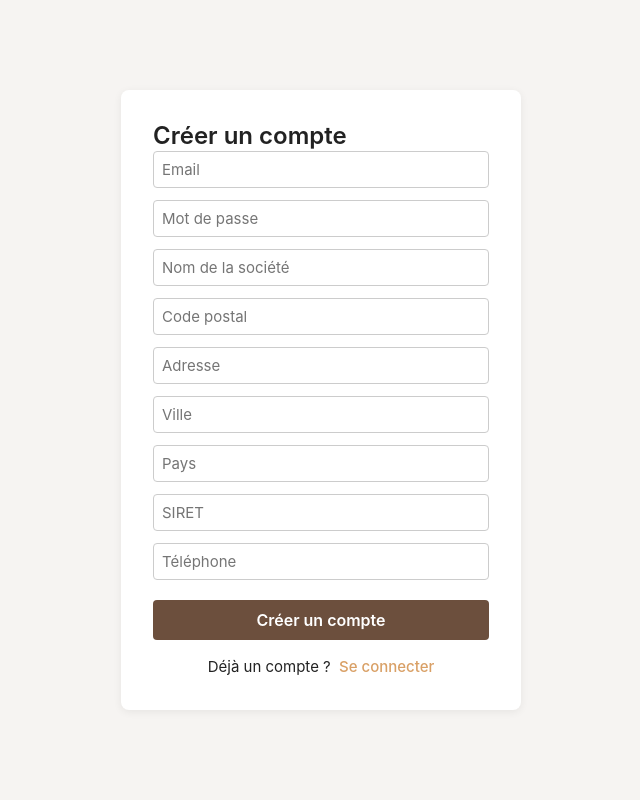
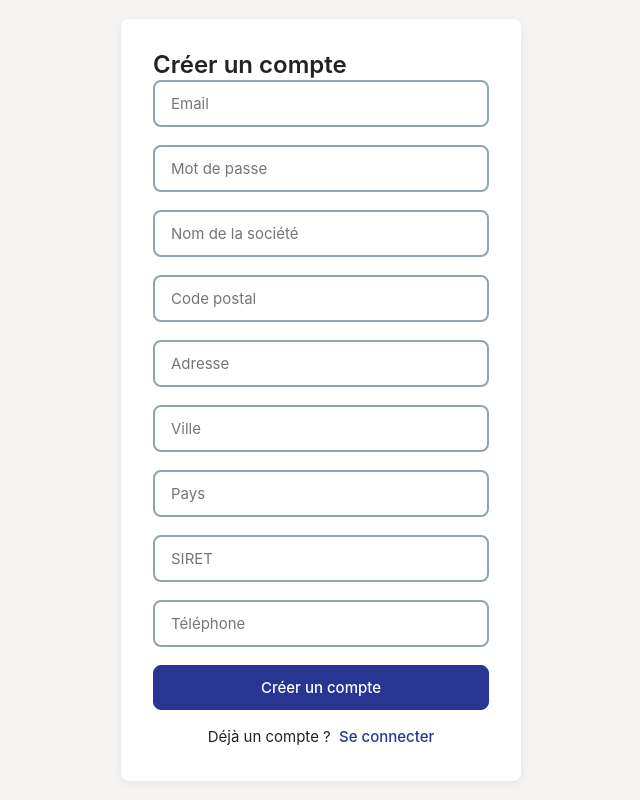
Before and after one commit to Eddieklai/InvoiceProxima_frontEnd, a React (Vite) app: page /#/register in a window 1280 px wide. Shown: the whole page, without its empty margins (319-959 px from the left). Built offline with nearby package versions, Linux system fonts and the light colour scheme; no server answers.

Commit message:
[Refacto] update Register

```diff
--- a/src/pages/Register.tsx
+++ b/src/pages/Register.tsx
@@ -1,6 +1,13 @@
 import { useState } from 'react';
-import { Link, Navigate } from 'react-router-dom';
+import { Form, Link, Navigate } from 'react-router-dom';
 import { useAuth } from '@/context/AuthContext';
+
+import Button from '@/components/ui/Button';
+import FormGroup from '@/components/ui/FormGroup';
+import Input from '@/components/ui/Input';
+
+import { Colors } from '@/constants/Colors';
+
 
 export default function Register() {
   const { isAuthenticated, register, loading, error } = useAuth();
@@ -55,18 +62,76 @@ export default function Register() {
       <div style={styles.card}>
         <h2>Créer un compte</h2>
         <form onSubmit={handleSubmit}>
-          <input type="email" name="email" placeholder="Email" value={form.email} onChange={handleChange} style={styles.input} required />
-          <input type="password" name="password" placeholder="Mot de passe" value={form.password} onChange={handleChange} style={styles.input} required />
-          <input type="text" name="companyName" placeholder="Nom de la société" value={form.companyName} onChange={handleChange} style={styles.input} required />
-          <input type="text" name="postalCode" placeholder="Code postal" value={form.postalCode} onChange={handleChange} style={styles.input} required />
-          <input type="text" name="address" placeholder="Adresse" value={form.address} onChange={handleChange} style={styles.input} required />
-          <input type="text" name="city" placeholder="Ville" value={form.city} onChange={handleChange} style={styles.input} required />
-          <input type="text" name="country" placeholder="Pays" value={form.country} onChange={handleChange} style={styles.input} required />
-          <input type="text" name="siret" placeholder="SIRET" value={form.siret} onChange={handleChange} style={styles.input} required />
-          <input type="tel" name="phone" placeholder="Téléphone" value={form.phone} onChange={handleChange} style={styles.input}/>
-          <button type="submit" disabled={loading} style={styles.button}>
-            {loading ? 'Création...' : 'Créer un compte'}
-          </button>
+          <FormGroup>
+            <Input
+              name="email"
+              type="email"
+              placeholder="Email"
+              value={form.email}
+              onChange={handleChange}
+              required
+            />
+            <Input
+              name="password"
+              type="password"
+              placeholder="Mot de passe"
+              value={form.password}
+              onChange={handleChange}
+              required
+            />
+            <Input
+              name="companyName"
+              placeholder="Nom de la société"
+              value={form.companyName}
+              onChange={handleChange}
+              required
+            />
+            <Input
+              name="postalCode"
+              placeholder="Code postal"
+              value={form.postalCode}
+              onChange={handleChange}
+              required
+            />
+            <Input
+              name="address"
+              placeholder="Adresse"
+              value={form.address}
+              onChange={handleChange}
+              required
+            />
+            <Input
+              name="city"
+              placeholder="Ville"
+              value={form.city}
+              onChange={handleChange}
+              required
+            />
+            <Input
+              name="country"
+              placeholder="Pays"
+              value={form.country}
+              onChange={handleChange}
+              required
+            />
+            <Input
+              name="siret"
+              placeholder="SIRET"
+              value={form.siret}
+              onChange={handleChange}
+              required
+            />
+            <Input
+              name="phone"
+              type="tel"
+              placeholder="Téléphone"
+              value={form.phone}
+              onChange={handleChange}
+            />
+            <Button type="submit" disabled={loading}>
+              {loading ? 'Création...' : 'Créer un compte'}
+            </Button>
+          </FormGroup>
           {(formError || error) && <div style={styles.error}>{formError || error}</div>}
         </form>
         <div style={styles.footer}>
@@ -126,7 +191,7 @@ const styles = {
     fontSize: 15,
   },
   link: {
-    color: '#D9A066',
+    color: Colors.primary,
     fontWeight: 500,
     textDecoration: 'none',
     marginLeft: 4,
```
